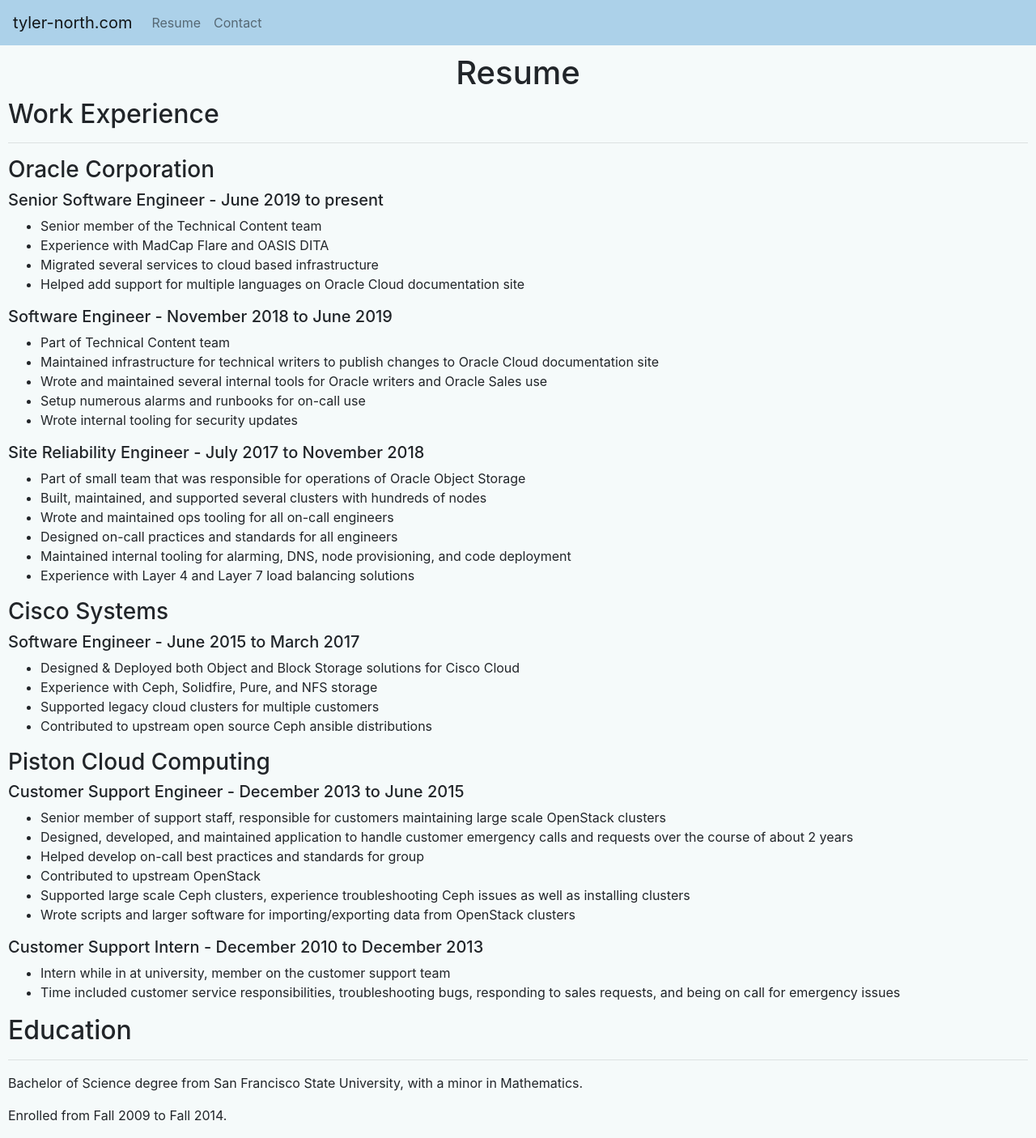
After one commit to tnoff/personal-website, a Django app: page /resume/ in a window 1280 px wide. The commit adds this page. Shown: the whole page at 81% size. Run offline with Django 3.2, Linux system fonts and the light colour scheme.

Commit message:
add resume page

```diff
--- a/homepage/urls.py
+++ b/homepage/urls.py
@@ -5,4 +5,5 @@ from homepage import views
 homepage_urls = [
     path('', views.home_page),
     path('contact/', views.contact),
+    path('resume/', views.resume),
 ]
--- a/homepage/views.py
+++ b/homepage/views.py
@@ -5,3 +5,6 @@ def home_page(request):
 
 def contact(request):
     return render(request, 'homepage/contact.html')
+
+def resume(request):
+    return render(request, 'homepage/resume.html')
--- a/templates/base.html
+++ b/templates/base.html
@@ -49,6 +49,9 @@
                     </li>
                     {% else %}
                     <li class="nav-item">
+                        <a class="nav-link" href="/resume/">Resume</a>
+                    </li>
+                    <li class="nav-item">
                         <a class="nav-link" href="/contact/">Contact</a>
                     </li>
                     {% endif %}
--- /dev/null
+++ b/templates/homepage/resume.html
@@ -0,0 +1,62 @@
+{% extends "base.html" %}
+
+{% block content %}
+<!-- Main page -->
+<h1>Resume</h1>
+<div align="left">
+    <h2>Work Experience</h2>
+    <hr>
+    <h3>Oracle Corporation</h3>
+        <h5>Senior Software Engineer - June 2019 to present</h5>
+            <ul>
+                <li>Senior member of the Technical Content team</li>
+                <li>Experience with MadCap Flare and OASIS DITA</li>
+                <li>Migrated several services to cloud based infrastructure</li>
+                <li>Helped add support for multiple languages on Oracle Cloud documentation site</li>
+            </ul>
+        <h5>Software Engineer - November 2018 to June 2019</h5>
+            <ul>
+                <li>Part of Technical Content team</li>
+                <li>Maintained infrastructure for technical writers to publish changes to Oracle Cloud documentation site</li>
+                <li>Wrote and maintained several internal tools for Oracle writers and Oracle Sales use</li>
+                <li>Setup numerous alarms and runbooks for on-call use</li>
+                <li>Wrote internal tooling for security updates</li>
+            </ul>
+        <h5>Site Reliability Engineer - July 2017 to November 2018</h5>
+            <ul>
+                <li>Part of small team that was responsible for operations of Oracle Object Storage</li>
+                <li>Built, maintained, and supported several clusters with hundreds of nodes</li>
+                <li>Wrote and maintained ops tooling for all on-call engineers</li>
+                <li>Designed on-call practices and standards for all engineers</li>
+                <li>Maintained internal tooling for alarming, DNS, node provisioning, and code deployment</li>
+                <li>Experience with Layer 4 and Layer 7 load balancing solutions</li>
+            </ul>
+    <h3>Cisco Systems</h3>
+        <h5>Software Engineer - June 2015 to March 2017</h5>
+            <ul>
+                <li>Designed &amp; Deployed both Object and Block Storage solutions for Cisco Cloud</li>
+                <li>Experience with Ceph, Solidfire, Pure, and NFS storage</li>
+                <li>Supported legacy cloud clusters for multiple customers</li>
+                <li>Contributed to upstream open source Ceph ansible distributions</li>
+            </ul>
+    <h3>Piston Cloud Computing</h3>
+        <h5>Customer Support Engineer - December 2013 to June 2015</h5>
+            <ul>
+                <li>Senior member of support staff, responsible for customers maintaining large scale OpenStack clusters</li>
+                <li>Designed, developed, and maintained application to handle customer emergency calls and requests over the course of about 2 years</li>
+                <li>Helped develop on-call best practices and standards for group</li>
+                <li>Contributed to upstream OpenStack</li>
+                <li>Supported large scale Ceph clusters, experience troubleshooting Ceph issues as well as installing clusters</li>
+                <li>Wrote scripts and larger software for importing/exporting data from OpenStack clusters</li>
+            </ul>
+        <h5>Customer Support Intern - December 2010 to December 2013</h5>
+            <ul>
+                <li>Intern while in at university, member on the customer support team</li>
+                <li>Time included customer service responsibilities, troubleshooting bugs, responding to sales requests, and being on call for emergency issues</li>
+            </ul>
+    <h2>Education</h2>
+    <hr>
+        <p>Bachelor of Science degree from San Francisco State University, with a minor in Mathematics.</p>
+        <p>Enrolled from Fall 2009 to Fall 2014.</p>
+</div>
+{% endblock %}
```
